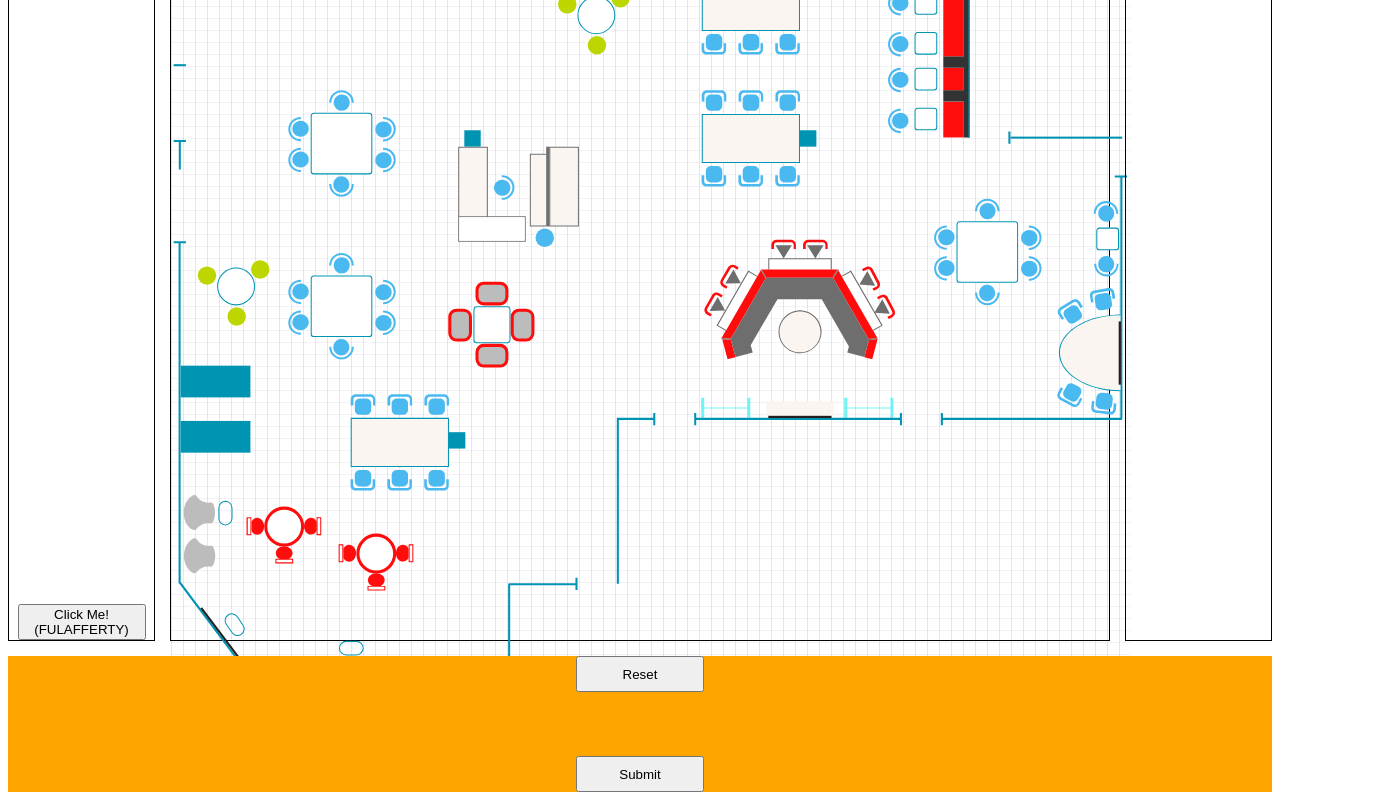
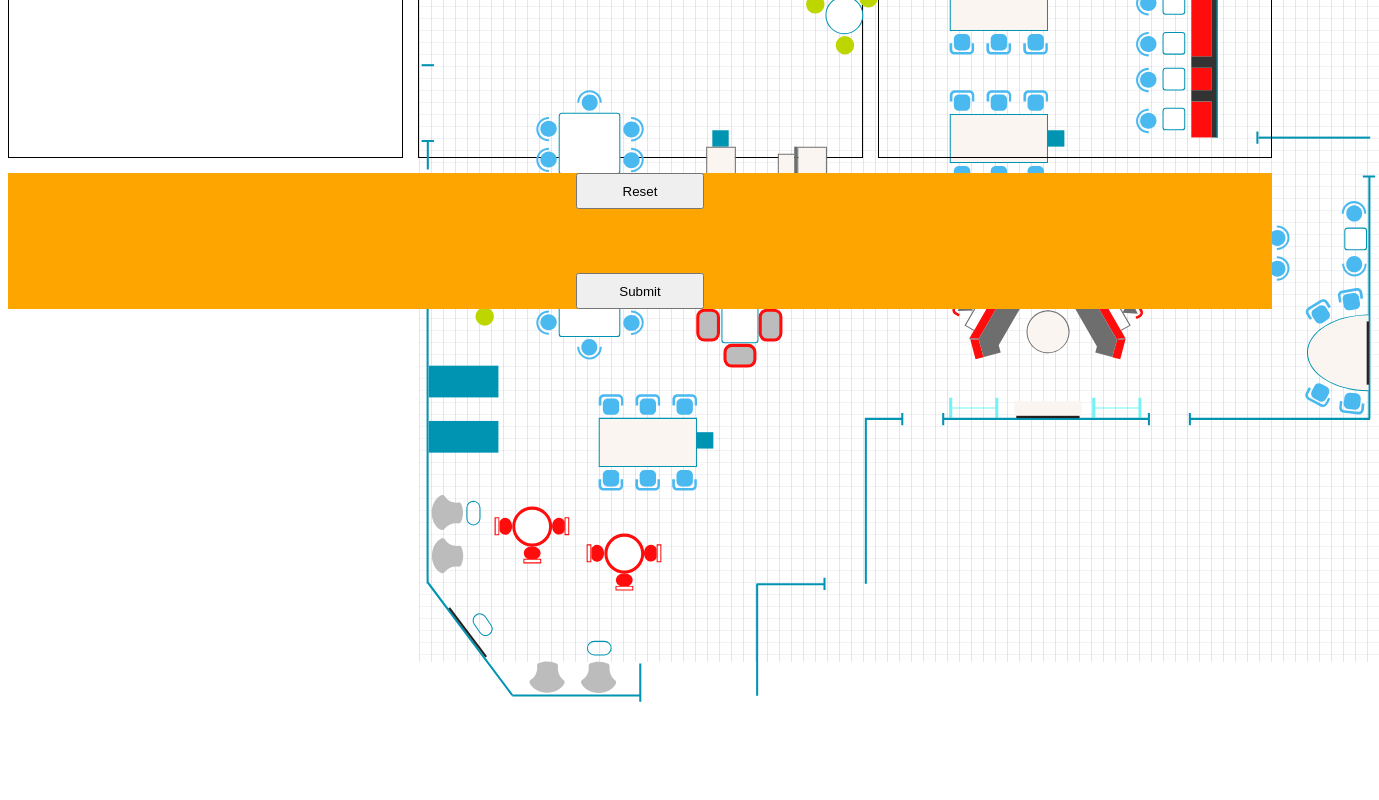
Before and after one commit to CR144/colab, a plain HTML site: page index.html in a window 1280 px wide. Shown: the part 520-1320 px from the top of the page, 1379 px wide, since content can reach past the window. After the commit the page ends 1227 px from the top, so only its background shows below. Drawn offline with nearby package versions, Linux system fonts and the light colour scheme.

Commit message:
another commit
Co-authored-by: Chris Roberts <croberts144@ymail.com>

```diff
--- a/JS/index.js
+++ /dev/null
@@ -1 +0,0 @@
-blah dee blah
--- a/index.html
+++ b/index.html
@@ -26,7 +26,7 @@
 
       <div class="floor-selection">
         <h3>Floor Selection</h3>
-        <button class="test" onClick="">Click Me!(FULAFFERTY)</button>
+        <!-- <button class="test">Click Me!(FULAFFERTY)</button> -->
       </div>
 
 
--- a/src/styles.css
+++ b/src/styles.css
@@ -4,8 +4,8 @@ body {
 
 .grid-container {
   display: grid;
-  grid-template-columns: 1fr 960px 1fr;
-  grid-template-rows: 148px 25px 980px 1fr;
+  grid-template-columns: 1fr 465px 1fr;
+  grid-template-rows: 148px 25px 497px 1fr;
   grid-gap: 5px;
   grid-template-areas: "header header header" "floor-selection inputinfo assets" "floor-selection floor-map assets" "footer footer footer";
 }
```
